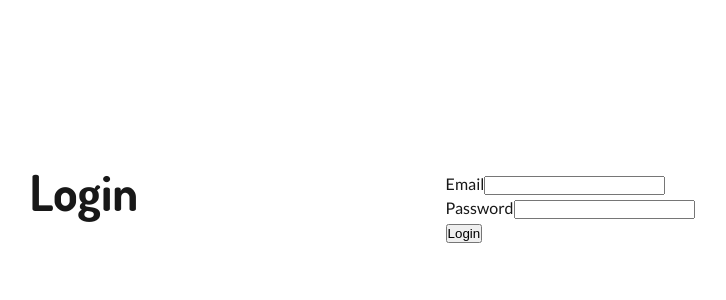
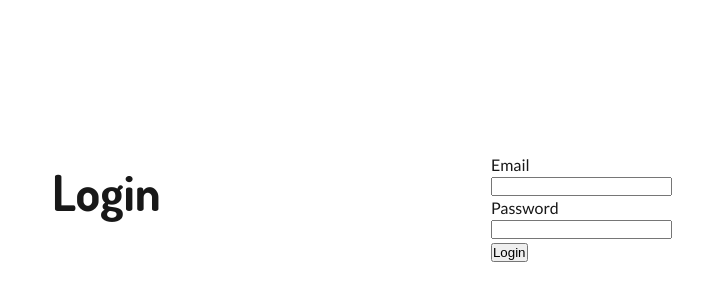
Before and after one commit to AlejandroDeWolf/donut-configurator-admin, a React (Vite) app: page / in a window 1280 px wide. Shown: the part 192-492 px from the top of the page, without its empty margins (278-1004 px from the left). Built offline with nearby package versions, Linux system fonts and the light colour scheme.

Commit message:
style: move form styling to form style component

```diff
--- a/src/sass/components/_form.scss
+++ b/src/sass/components/_form.scss
@@ -1,2 +1,6 @@
 @use "../global";
-@use "./UI/btn";
+
+.form__group {
+  display: flex;
+  flex-direction: column;
+}
```
